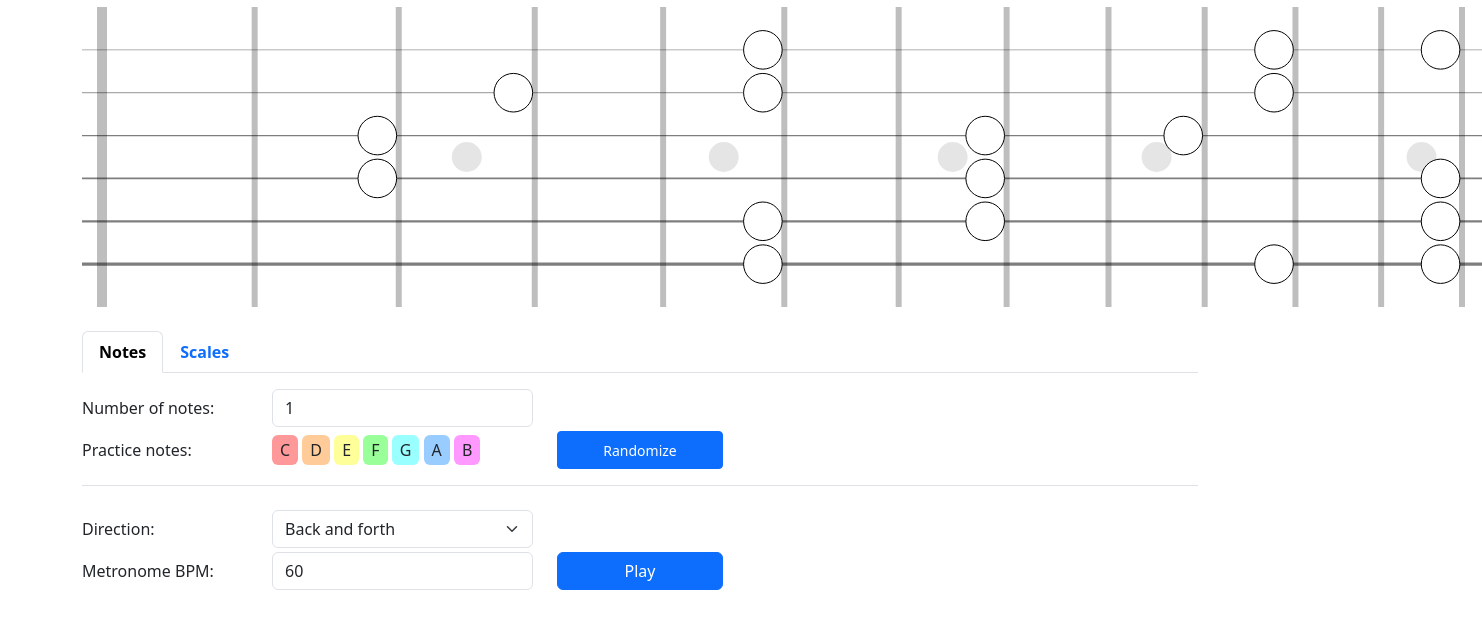
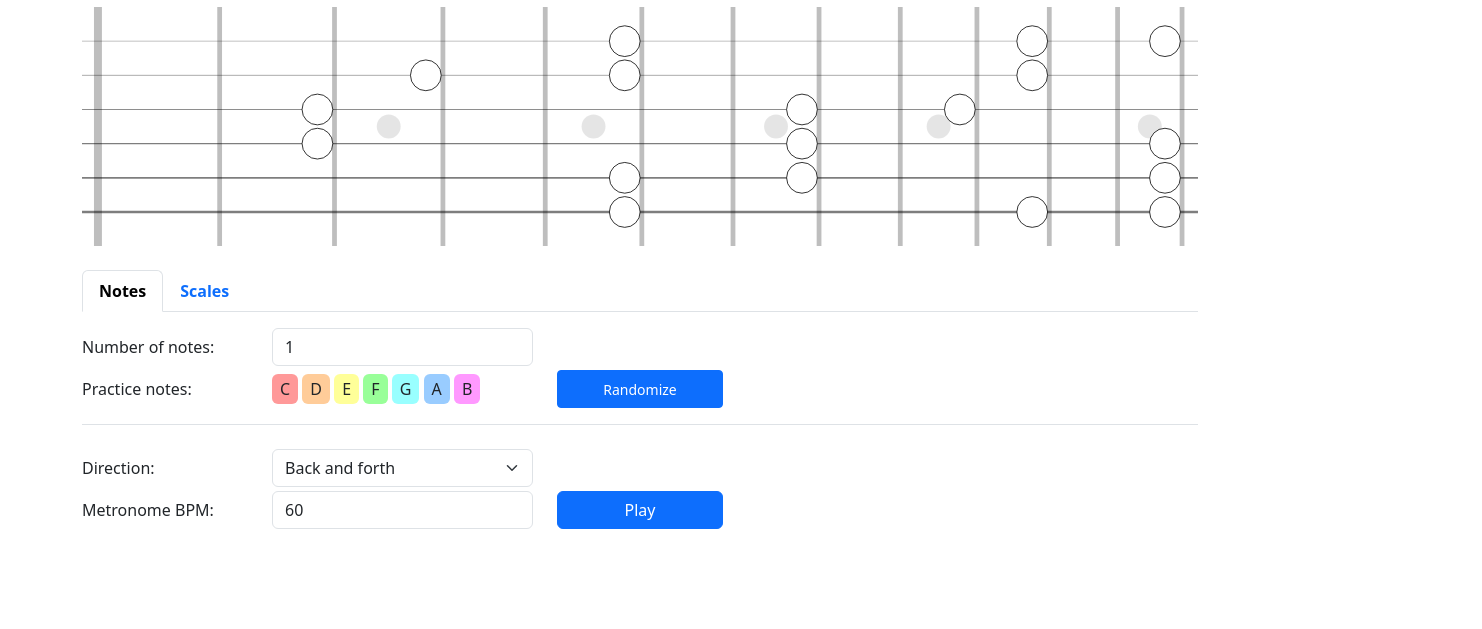
Before and after one commit to styopa/fretboard, a website with bundled scripts: page index.html in a window 1280 px wide. Shown: the part 109-738 px from the top of the page, 1482 px wide, since content can reach past the window. Built offline with nearby package versions, Linux system fonts and the light colour scheme.

Commit message:
Automatically scale to fit

```diff
--- a/fretboard.css
+++ b/fretboard.css
@@ -1,3 +1,8 @@
+.fretboard {
+  width: 100%;
+  height: auto;
+}
+
 .fret, .nut {
   opacity: 25%;
 }
--- a/fretboard.mjs
+++ b/fretboard.mjs
@@ -1,6 +1,6 @@
 import { addChild, addText } from "./modules/dom.mjs";
 import { FretboardImage } from "./modules/fretboard.mjs";
-import { Note, Tuning } from "./modules/note.mjs";
+import { Note } from "./modules/note.mjs";
 
 function onNoteSelect(evt) {
   const digits = evt.currentTarget.id.match(/\d+/)[0];
@@ -9,9 +9,8 @@ function onNoteSelect(evt) {
   document.getElementById('play_btn').disabled = false;
 }
 
-const container = document.getElementById('fretboard_container');
-const fretboard = new FretboardImage(Tuning.sixStringStandard());
-container.appendChild(fretboard.element);
+const svg = document.getElementById('fretboard');
+const fretboard = new FretboardImage(svg);
 const play_btn = document.getElementById('play_btn');
 let intervalId = undefined;
 play_btn.addEventListener('click', () => {
--- a/index.html
+++ b/index.html
@@ -9,7 +9,9 @@
   </head>
   <body>
     <h1 class="display-1 my-1 text-center">Learn <span id="strike">the Fretboard</span></h1>
-    <div id="fretboard_container" class="my-3 container"></div>
+    <div class="my-3 container">
+      <svg xmlns="http://www.w3.org/2000/svg" viewBox="0 0 1400 300" class="fretboard" id="fretboard"></svg>
+    </div>
     <div class="container mt-4">
       <ul class="nav nav-tabs fw-bolder" role="tablist">
         <li class="nav-item" role="presentation">
--- a/modules/fretboard.mjs
+++ b/modules/fretboard.mjs
@@ -1,4 +1,4 @@
-import { Note } from "./note.mjs";
+import { Note, Tuning } from "./note.mjs";
 
 class SvgContainer {
   static namespace = 'http://www.w3.org/2000/svg';
@@ -127,7 +127,7 @@ class Inlay extends SvgContainer {
   }
 }
 
-export class FretboardImage extends SvgContainer {
+export class FretboardImage {
   static width = 1400;
   static height = 300;
   static margin_x = 20;
@@ -135,23 +135,11 @@ export class FretboardImage extends SvgContainer {
   fret_positions = [];
   string_positions = [];
 
-  constructor(tuning) {
-    super('svg');
-    this.setAttributes({
-      viewBox: [
-        0,
-        0,
-        this.constructor.width,
-        this.constructor.height,
-      ].join(' '),
-      width: this.constructor.width,
-      height: this.constructor.height,
-      class: 'fretboard',
-      xmlns: this.constructor.namespace
-    })
+  constructor(svg) {
+    const tuning = Tuning.sixStringStandard();
 
     const nut = new Nut(this.constructor.margin_x, this.constructor.height);
-    this.appendChild(nut);
+    svg.appendChild(nut.element);
 
     // frets
     for (const i of Array(this.constructor.num_frets).keys()) {
@@ -161,13 +149,13 @@ export class FretboardImage extends SvgContainer {
       this.fret_positions.push(x);
     }
     const frets = new Frets(this.fret_positions, this.constructor.height);
-    this.appendChild(frets);
+    svg.appendChild(frets.element);
 
     // inlays
     for (const i of [3, 5, 7, 9, 12]) {
       let x = (this.fret_positions[i - 2] + this.fret_positions[i - 1]) / 2;
       const inlay = new Inlay(x, this.constructor.height / 2, 15);
-      this.appendChild(inlay);
+      svg.appendChild(inlay.element);
     }
 
     // strings
@@ -177,7 +165,7 @@ export class FretboardImage extends SvgContainer {
       const y = this.constructor.height / (string_count + 1) * (i + 1);
       this.string_positions.push(y);
       const line = new HorizontalLine(y, this.constructor.width, gauges[i] * 70, 'string');
-      this.appendChild(line);
+      svg.appendChild(line.element);
     }
 
     const notes = Note.natural.randomElements(3);
@@ -185,6 +173,6 @@ export class FretboardImage extends SvgContainer {
     const mg = new MarkerGroup( this.fret_positions,
                                 this.string_positions,
                                 tuning.findNotes(notes));
-    this.appendChild(mg);
+    svg.appendChild(mg.element);
   }
 }
```
Also changed, not shown: test.html (added, +42 -0 lines).
